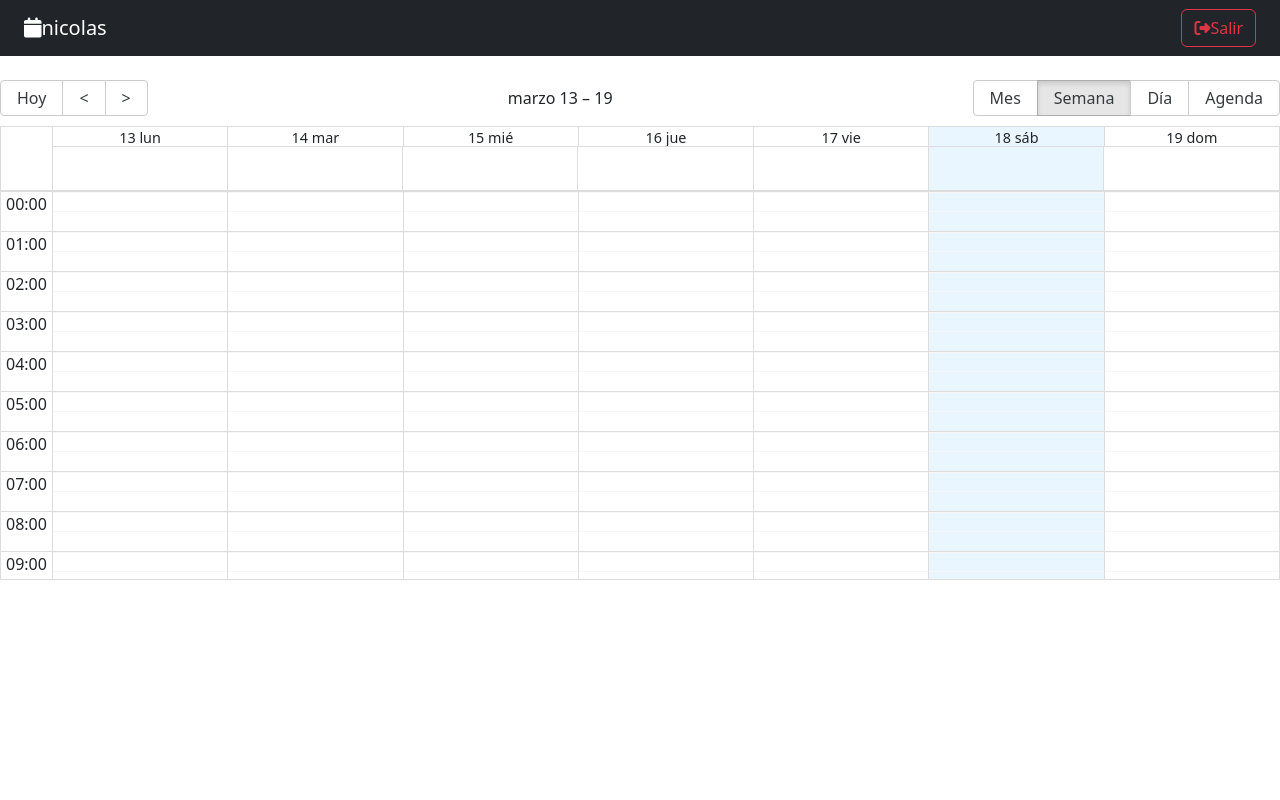
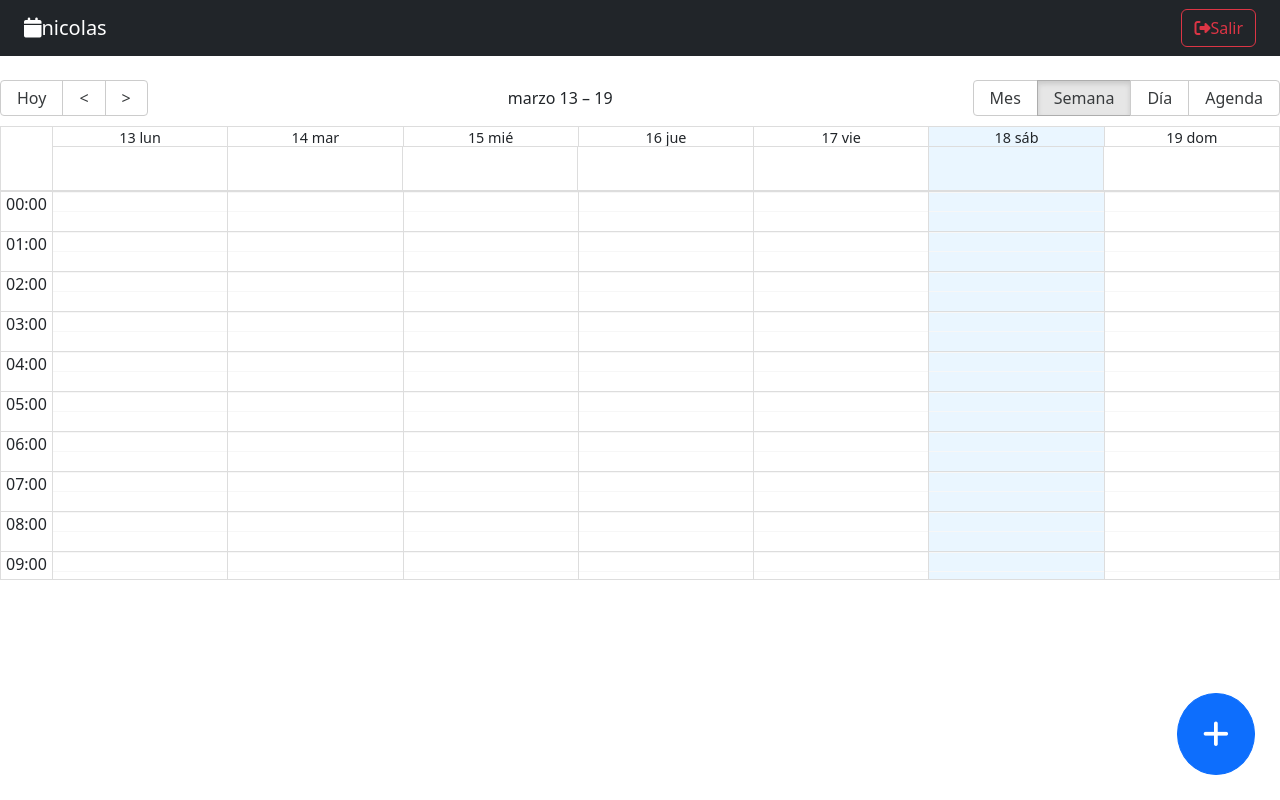
Before and after one commit to nicolasjrz/React-De-cero-a-experto, a React (Vite) app in the folder 10-calendar/: page / in a window 1280 px wide. Built offline with nearby package versions, Linux system fonts and the light colour scheme.

Commit message:
new button FabAddNew with logic calendarSlice

```diff
--- a/10-calendar/src/calendar/pages/CalendarPage.jsx
+++ b/10-calendar/src/calendar/pages/CalendarPage.jsx
@@ -10,6 +10,7 @@ import { CalendarEvent } from "./components/CalendarEvent";
 import { CalendarModal } from "./components/CalendarModal";
 import { useIuStore } from "../../hooks/useUiStore";
 import { useCalendarStore } from "../../hooks/useCalendarStore";
+import { FabAddNew } from "./components/FabAddNew";
 
 export const CalendarPage = () => {
   const { events, setActiveEvent } = useCalendarStore();
@@ -65,6 +66,8 @@ export const CalendarPage = () => {
         onView={onViewChanged}
       />
       <CalendarModal />
+
+      <FabAddNew />
     </>
   );
 };
--- /dev/null
+++ b/10-calendar/src/calendar/pages/components/FabAddNew.jsx
@@ -0,0 +1,29 @@
+import { addHours } from "date-fns";
+import React from "react";
+import { useCalendarStore } from "../../../hooks/useCalendarStore";
+import { useIuStore } from "../../../hooks/useUiStore";
+
+export const FabAddNew = () => {
+  const { openDateModal } = useIuStore();
+  const { setActiveEvent } = useCalendarStore();
+  const onClickNew = () => {
+    setActiveEvent({
+      title: "",
+      notes: "",
+      start: new Date(),
+      end: addHours(new Date(), 2),
+      bgColor: "#fafafa",
+      user: {
+        _id: 123,
+        name: "nicolas",
+      },
+    });
+    openDateModal();
+  };
+
+  return (
+    <button className="btn btn-primary fab" onClick={onClickNew}>
+      <i className="fas fa-plus"></i>
+    </button>
+  );
+};
--- a/10-calendar/src/style.css
+++ b/10-calendar/src/style.css
@@ -51,3 +51,17 @@
   outline: none;
   padding: 10px;
 }
+
+
+.fab{
+    border-radius: 100%;
+    bottom: 25px;
+    font-size: 30px;
+    padding: 25px;
+    position: fixed;
+    right: 25px;
+    -webkit-border-radius: 100%;
+    -moz-border-radius: 100%;
+    -ms-border-radius: 100%;
+    -o-border-radius: 100%;
+}
```
